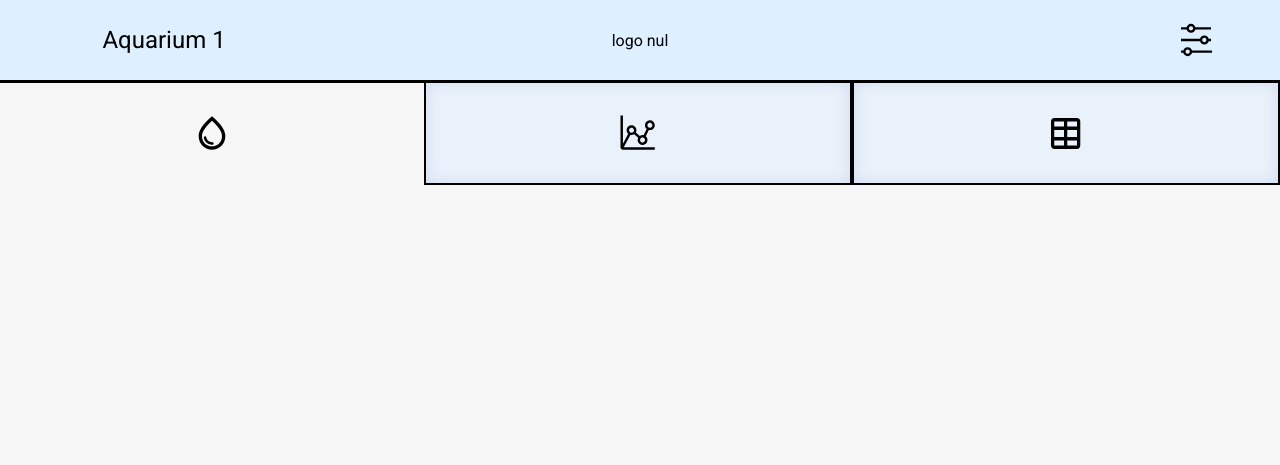
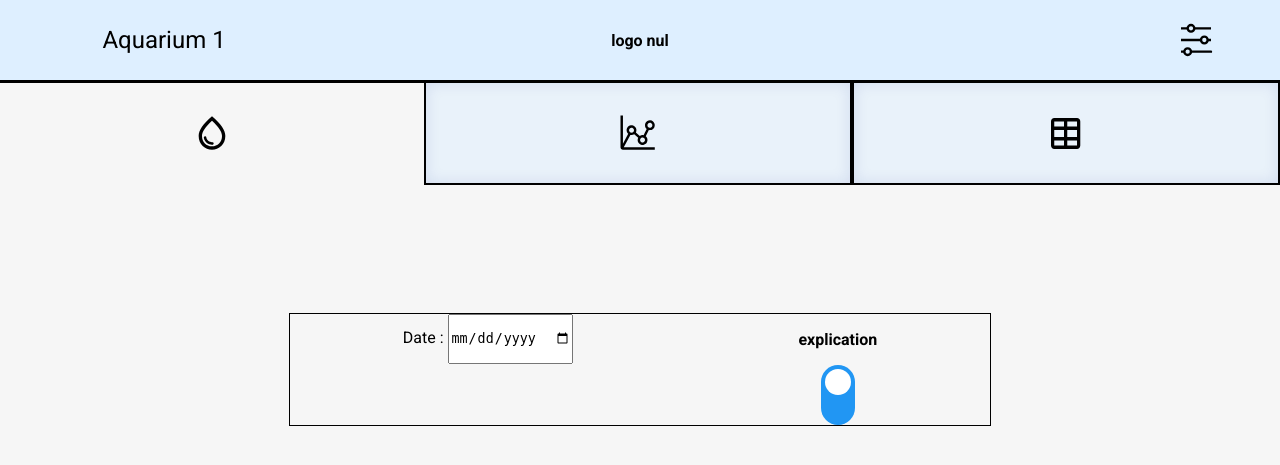
Before and after one commit to gaetancorin/aquanote, a PHP site: page /afficheur.html in a window 1280 px wide. Shown: the top 465 px of the page. Run offline with PHP 8.4, Linux system fonts and the light colour scheme.

Commit message:
debut_creation bouton explication page afficheur

```diff
--- a/site/afficheur.css
+++ b/site/afficheur.css
@@ -112,3 +112,89 @@ li  a img{
     }
 
 }
+
+/* /////// CONTENU AFFICHEUR \\\\\\\\ */
+
+form{
+    border: 1px solid black;
+    margin: 10vw auto 0 auto;
+    text-align: center;
+    width: 90%;
+    max-width: 700px;
+}
+
+form > div{
+    display: flex;
+    justify-content: space-around;
+
+}
+
+input[type="date"]{
+    height: 50px;
+}
+
+p{
+    font-size: 16px;
+    font-weight: 600;
+}
+
+/* ---- Bouton explication ----*/
+label[class="switch"] {
+    position: relative;
+    display: inline-block;
+    width: 34px;
+    height: 60px;
+  }
+
+  .switch input {
+    opacity: 0;
+    width: 0;
+    height: 0;
+  }
+
+  .slider {
+    position: absolute;
+    cursor: pointer;
+    top: 0;
+    left: 0;
+    right: 0;
+    bottom: 0;
+    background-color: #ccc;
+    -webkit-transition: .4s;
+    transition: .4s;
+  }
+
+  .slider:before {
+    position: absolute;
+    content: "";
+    height: 26px;
+    width: 26px;
+    left: 4px;
+    bottom: 4px;
+    background-color: white;
+    -webkit-transition: .4s;
+    transition: .4s;
+  }
+
+  input:checked + .slider {
+    background-color: #2196F3;
+  }
+
+  input:focus + .slider {
+    box-shadow: 0 0 1px #2196F3;
+  }
+
+  input:checked + .slider:before {
+    -webkit-transform: translatey(-26px);
+    -ms-transform: translatey(-26px);
+    transform: translatey(-26px);
+  }
+
+  /* Rounded sliders */
+  .slider.round {
+    border-radius: 34px;
+  }
+
+  .slider.round:before {
+    border-radius: 50%;
+  }
--- a/site/afficheur.html
+++ b/site/afficheur.html
@@ -40,6 +40,32 @@
         </nav>
     </header>
 
+    <!-- CONTENU AFFICHEUR-->
+
+    <section>
+    <form>
+        <div>
+            <div>
+                <label for="date">Date :</label>
+                <input type="date" id="date" name="date_afficheur">
+            </div>
+            <div>
+                <p>explication</p>
+
+                <label class="switch">
+                    <input type="checkbox" checked>
+                    <span class="slider round"></span>
+                </label>
+            </div>
+        </div>
+
+
+
+
+
+    </form>
+    </section>
+
 
 
 
```
Lines whose indentation alone changed are shown as unchanged.
